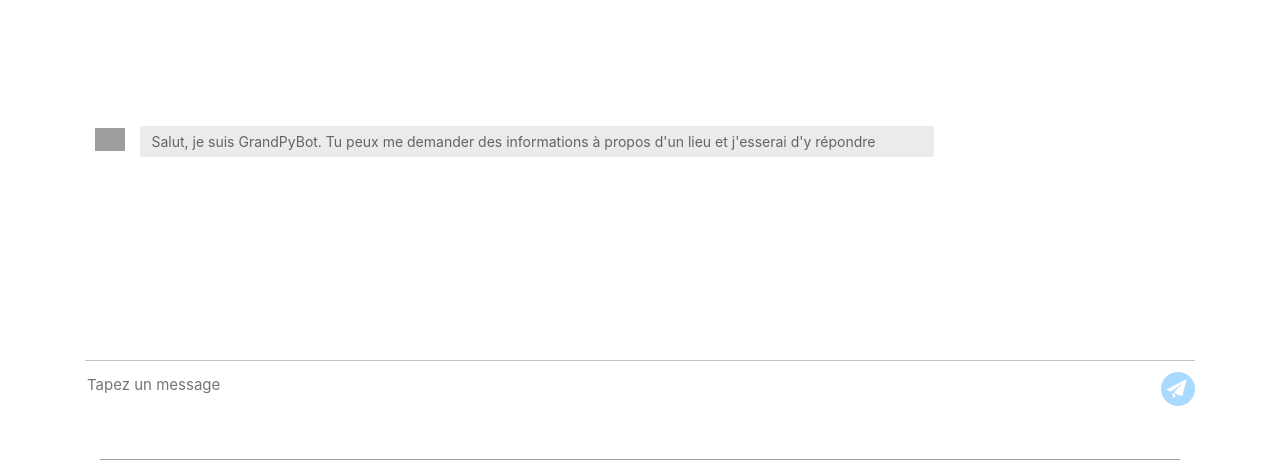
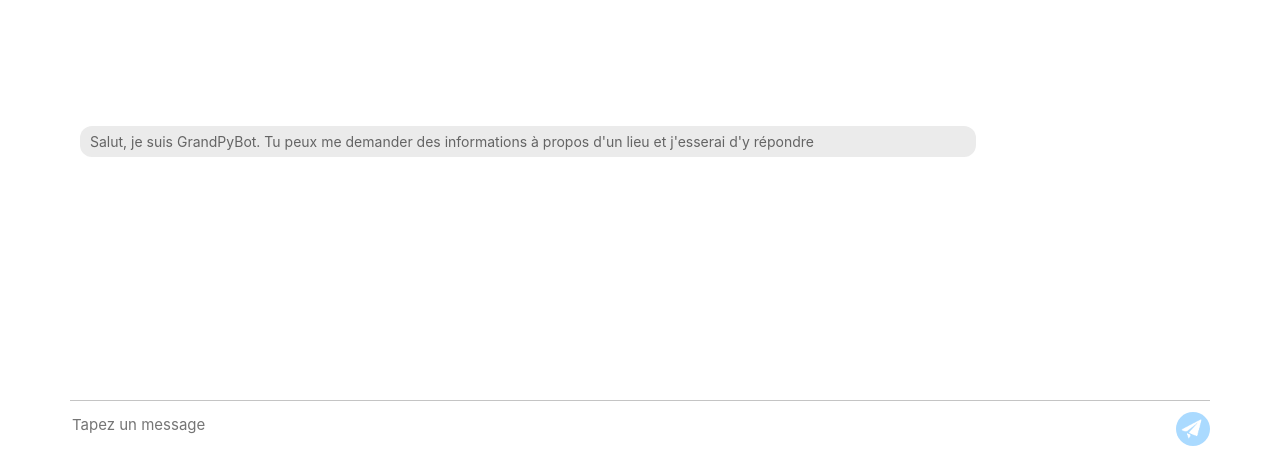
Before and after one commit to davidkrolak/OC-Projet-7-GrandPyBot, a Flask app: page / in a window 1280 px wide. Shown: the part 58-518 px from the top of the page. Run offline with Flask 2, Linux system fonts and the light colour scheme; some libraries are stand-ins or nearby versions; grey boxes are pictures that could not be loaded.

Commit message:
front end style edited

```diff
--- a/app/routes.py
+++ b/app/routes.py
@@ -17,8 +17,27 @@ def user_msg():
 @app.route('/grandpy_message', methods=['POST'])
 def grandpy_message():
     user_request = request.form.get('user_input')
+
     r = research.Research(user_request)
-    return render_template(
-            'grandpy_message_1.html',
-            grandpy_response=r.grandpy_response
-    )
+    r.main()
+    response = {
+        'lat': r.lat,
+        'lng': r.lng,
+        'status': r.status,
+        'msg_1': render_template(
+                'grandpy_message_1.html',
+                grandpy_response=r.grandpy_response)
+    }
+
+    if r.status in research.wikimedia_ok_status:
+        response['msg_2'] = render_template('grandpy_message_2.html',
+                                            address=r.formatted_address)
+    elif r.status in research.no_info_status:
+        response['msg_2'] = render_template('grandpy_message_2.html',
+                                            address=r.formatted_address)
+
+    if r.status in research.wikimedia_ok_status:
+        response['msg_3'] = render_template('grandpy_message_3.html',
+                                            wiki_summary=r.wiki_summary,
+                                            wiki_link=r.wiki_url)
+    return jsonify(response)
--- a/app/static/css/style.css
+++ b/app/static/css/style.css
@@ -1,17 +1,20 @@
 .container {
+    padding: 0;
+}
+.col-12 {
     padding: 0;
 }
 
 /*Chatbot*/
 #chat_box {
+    height: 250px;
     margin: 100px 0 50px 0;
-    padding: 0 15px 0 15px;
+    padding: 0 0 0 0;
     border-top: medium;
+    overflow: auto;
 }
 
-.msg_history {
-    height: 250px;
-    overflow: auto;
+#msg_history {
 }
 
 
@@ -20,35 +23,19 @@
     margin: 26px 10px 26px;
 }
 
-.incoming_message_img {
-    display: inline-block;
-    width: 6%;
-    min-width: 15px;
-    max-width: 30px;
+
+.received_message {
+    width: auto;
+    max-width: 80%;
 }
 
-.incoming_message_img_properties {
-    width: 100%;
-}
-
-.received_message {
-    display: inline-block;
-    padding: 0 0 0 10px;
-    vertical-align: top;
-    width: 92%;
-}
-
-.received_message_width {
-    width: 80%;
-}
-
-.received_message_width p {
+.received_message p {
     background: #ebebeb none repeat scroll 0 0;
-    border-radius: 3px;
+    border-radius: 12px;
     color: #646464;
     font-size: 14px;
     margin: 0;
-    padding: 5px 10px 5px 12px;
+    padding: 5px 10px 5px 10px;
     width: 100%;
     word-wrap: break-word;
 }
@@ -67,29 +54,30 @@
 
 .sent_msg {
     float: right;
-    width: 80%;
+    width: auto;
+    max-width: 80%;
 }
 
 .sent_msg p {
     background: #aadaff none repeat scroll 0 0;
-    border-radius: 3px;
+    border-radius: 12px;
     font-size: 14px;
     margin: 0;
     color: #fff;
-    padding: 5px 10px 5px 12px;
+    padding: 5px 10px 5px 10px;
     width: 100%;
     word-wrap: break-word;
 }
 
 
 /*Input section*/
-.request_input {
+#request_input {
     border-top: 1px solid #c4c4c4;
-    margin-top: 10px;
+    margin: 10px 0 30px 0;
     position: relative;
 }
 
-.request_input_text input {
+#request_input_form input {
     background: rgba(0, 0, 0, 0) none repeat scroll 0 0;
     border: medium none;
     color: #4c4c4c;
@@ -98,7 +86,7 @@
     width: 100%;
 }
 
-.request_send_button {
+#request_send_button {
     border: medium none;
     border-radius: 50%;
     color: #fff;
--- a/app/static/js/response.js
+++ b/app/static/js/response.js
@@ -1,13 +1,19 @@
-$(".request_input_text").submit(function (event) {
+$("#request_input_form").submit(function (event) {
     event.preventDefault();
     var user_input = {"user_input": $("#research_input").val()};
 
     $.post("/user_message", user_input, function (data) {
         $("#research_input").val("");
-        $('.msg_history').append(data).scrollTop(1000000);
+        h = $('#msg_history').height();
+        console.log(h);
+        $('#msg_history').append(data);
+        $('#chat_box').scrollTop(h);
     });
 
-    $.post("/grandpy_message", user_input, function (data) {
-        $('.msg_history').append(data).scrollTop(1000000);
+    $.post("/grandpy_message", user_input, function (response) {
+        h = $('#msg_history').height();
+        console.log(h);
+        $('#msg_history').append(response.msg_1);
+        $('#chat_box').scrollTop(h);
     })
 });
--- a/app/templates/main.html
+++ b/app/templates/main.html
@@ -5,6 +5,7 @@
   <meta charset="UTF-8" name="viewport" content="width=device-width, initial-scale=1, shrink-to-fit=no">
   <link rel="shortcut icon" href="{{ url_for('static', filename='img/favicon.ico') }}">
   <link rel="stylesheet" href={{ url_for("static", filename="css/bootstrap.css") }}>
+  <link rel="stylesheet" href="https://unpkg.com/aos@next/dist/aos.css"/>
   <link rel="stylesheet" href={{ url_for("static", filename="css/style.css") }}>
 </head>
 
@@ -16,25 +17,19 @@
 {#Chatbot section#}
 <div class="container">
   <div class="col-12" id="chat_box">
-    <div class="msg_history">
-      <div class="incoming_msg">
-        <div class="incoming_message_img">
-          <img class="incoming_message_img_properties" src="https://ptetutorials.com/images/user-profile.png" alt="grandpy face">
-        </div>
+    <div id="msg_history">
+      <div class="incoming_msg" data-aos="zoom-in">
         <div class="received_message">
-          <div class="received_message_width">
-            <p>Salut, je suis GrandPyBot. Tu peux me demander des informations à propos d'un lieu et j'esserai d'y répondre</p>
-          </div>
+          <p>Salut, je suis GrandPyBot. Tu peux me demander des informations à propos d'un lieu et j'esserai d'y répondre</p>
         </div>
       </div>
     </div>
-
-    <div class="request_input">
-      <form class="request_input_text" action="">
-        <input id="research_input" type="text" placeholder="Tapez un message" autocomplete="off"/>
-        <button class="request_send_button" type="submit" action="submit"></button>
-      </form>
-    </div>
+  </div>
+  <div id="request_input">
+    <form id="request_input_form" action="">
+      <input id="research_input" type="text" placeholder="Tapez un message" autocomplete="off"/>
+      <button id="request_send_button" type="submit" action="submit"></button>
+    </form>
   </div>
 </div>
 
@@ -57,6 +52,10 @@
 
 <script src="https://maps.googleapis.com/maps/api/js?key={{ config["GOOGLE_CLOUD_TOKEN_FRONT"] }}"></script>
 <script src="https://ajax.googleapis.com/ajax/libs/jquery/3.3.1/jquery.min.js"></script>
+<script src="https://unpkg.com/aos@next/dist/aos.js"></script>
+<script>
+    AOS.init();
+</script>
 <script type="text/javascript" src={{ url_for("static", filename="js/init.js") }}></script>
 <script type="text/javascript" src={{ url_for("static", filename="js/response.js") }}></script>
 </body>
--- a/app/templates/user_message.html
+++ b/app/templates/user_message.html
@@ -1,4 +1,4 @@
-<div class="outgoing_msg">
+<div class="outgoing_msg" data-aos="zoom-in">
   <div class="sent_msg">
     <p>{{ message }}</p>
   </div>
```
Also changed, not shown: app/templates/grandpy_message_1.html (+4 -8 lines), app/templates/grandpy_message_2.html (+2 -10 lines), app/templates/grandpy_message_3.html (+2 -7 lines).
